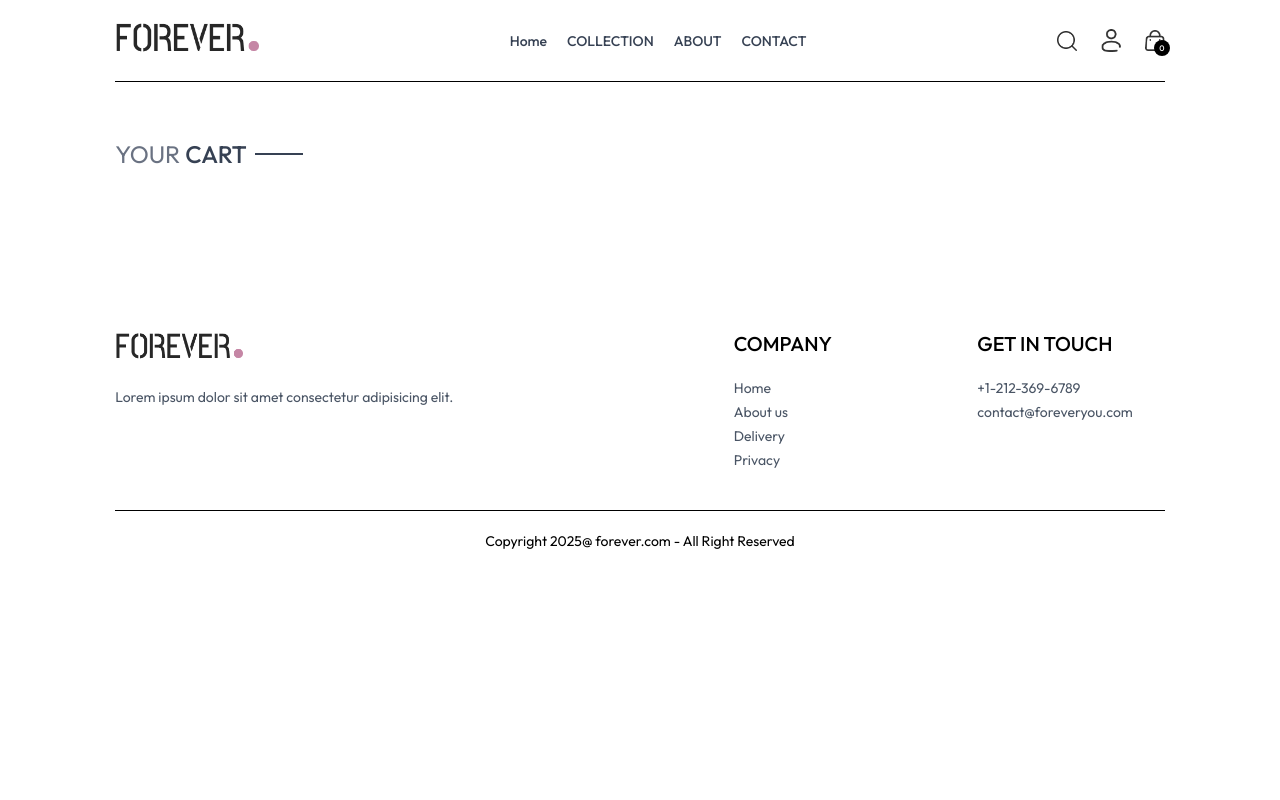
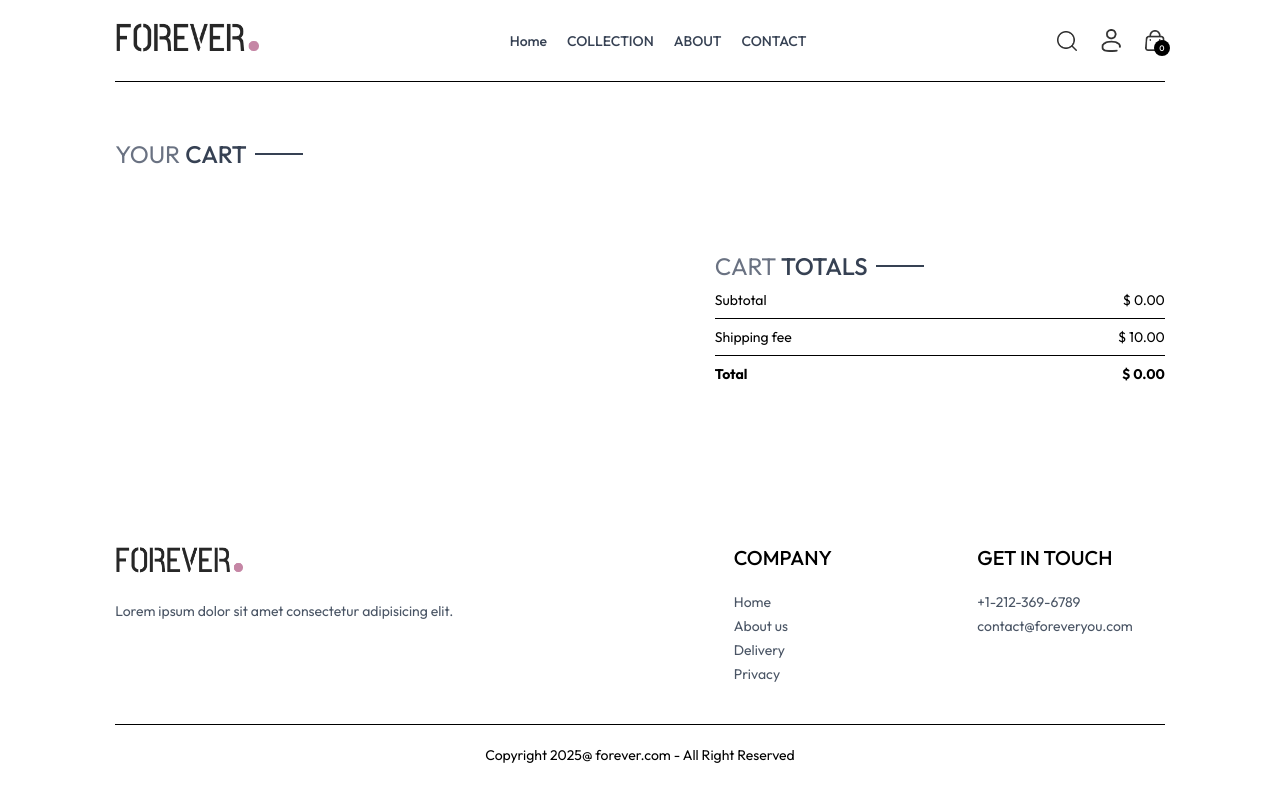
Before and after one commit to vermagaurav24/Ecommerce-Website, a React (Vite) app in the folder Frontend/: page /cart in a window 1280 px wide. Built offline with nearby package versions, Linux system fonts and the light colour scheme.

Commit message:
cart total don

```diff
--- a/Frontend/src/components/CartTotal.jsx
+++ b/Frontend/src/components/CartTotal.jsx
@@ -1,9 +1,32 @@
-import React from 'react'
+import React, { use, useContext } from 'react'
+import { ShopContext } from '../context/ShopContext'
+import Title from './Title';
 
 const CartTotal = () => {
+
+    const {currency, delivery_fee, getCartAmount} = useContext(ShopContext);
   return (
-    <div>
+    <div className='w-full'>
+       <div className='text-2xl'>
+        <Title text1={'CART'} text2={'TOTALS'} />
+       </div>
 
+       <div className='flex flex-col gap-2 mt-2 text-sm'>
+        <div className='flex justify-between'>
+            <p>Subtotal</p>
+            <p>{currency} {getCartAmount()}.00</p>
+        </div>
+        <hr />
+        <div className='flex justify-between'>
+            <p>Shipping fee</p>
+            <p>{currency} {delivery_fee}.00</p>
+        </div>
+        <hr />
+        <div className='flex justify-between'>
+            <b>Total</b>
+            <b>{currency} {getCartAmount()===0 ? 0 : getCartAmount() + delivery_fee}.00</b>
+        </div>
+       </div>
     </div>
   )
 }
--- a/Frontend/src/context/ShopContext.jsx
+++ b/Frontend/src/context/ShopContext.jsx
@@ -60,7 +60,7 @@ const ShopContextProvider = (props) => {
         setCartItems(cartData);
     }
 
-    const getCartAmount = async () => {
+    const getCartAmount =  () => {
         let totalAmount =0;
         for(const items in cartItems){
             let itemInfo = products.find((product)=> product._id === items);
--- a/Frontend/src/pages/Cart.jsx
+++ b/Frontend/src/pages/Cart.jsx
@@ -2,6 +2,7 @@ import React, { useContext, useEffect, useState } from 'react'
 import { ShopContext } from '../context/ShopContext'
 import Title from '../components/Title'
 import { assets } from '../assets/assets';
+import CartTotal from '../components/CartTotal';
 
 const Cart = () => {
 
@@ -49,13 +50,19 @@ const Cart = () => {
                     </div>
                    </div>
                 </div>
-                <input onChange={(e)=> e.target.value === '' || e.target.value === '0' ? null : updateQuantity(item._id, item.size,Number(e.target.value))} className='border max-w-10 sm:max-w-20 px-1 sm:px-2 py-1' type="number" min={1} defaultValue={item.quantity} />
+                <input onChange={(e)=> e.target.value === '' || e.target.value === '0' ? null : updateQuantity(item._id, item.size,Number(e.target))} className='border max-w-10 sm:max-w-20 px-1 sm:px-2 py-1' type="number" min={1} defaultValue={item.quantity} />
                 <img onClick={()=>updateQuantity(item._id, item.size,0)} className='w-4 mr-4 sm:w-5 cursor-pointer' src={assets.bin_icon} alt="" />
               </div>
             )
           })
         }
       </div>
+
+      <div className='flex justify-end my-20'>
+        <div className='w-full sm:w-[450px]'>
+          <CartTotal />
+        </div>
+      </div>
     </div>
   )
 }
```
